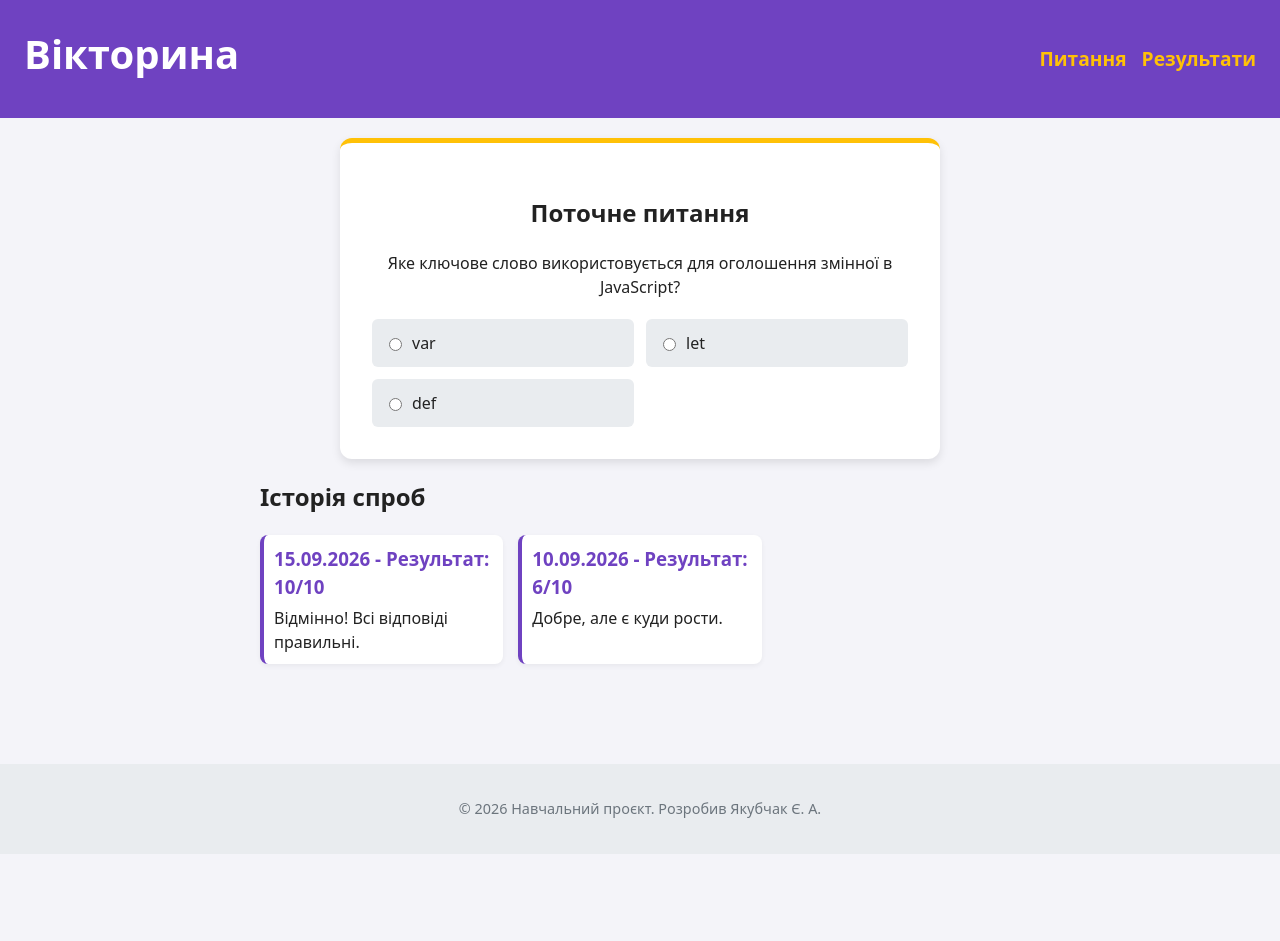
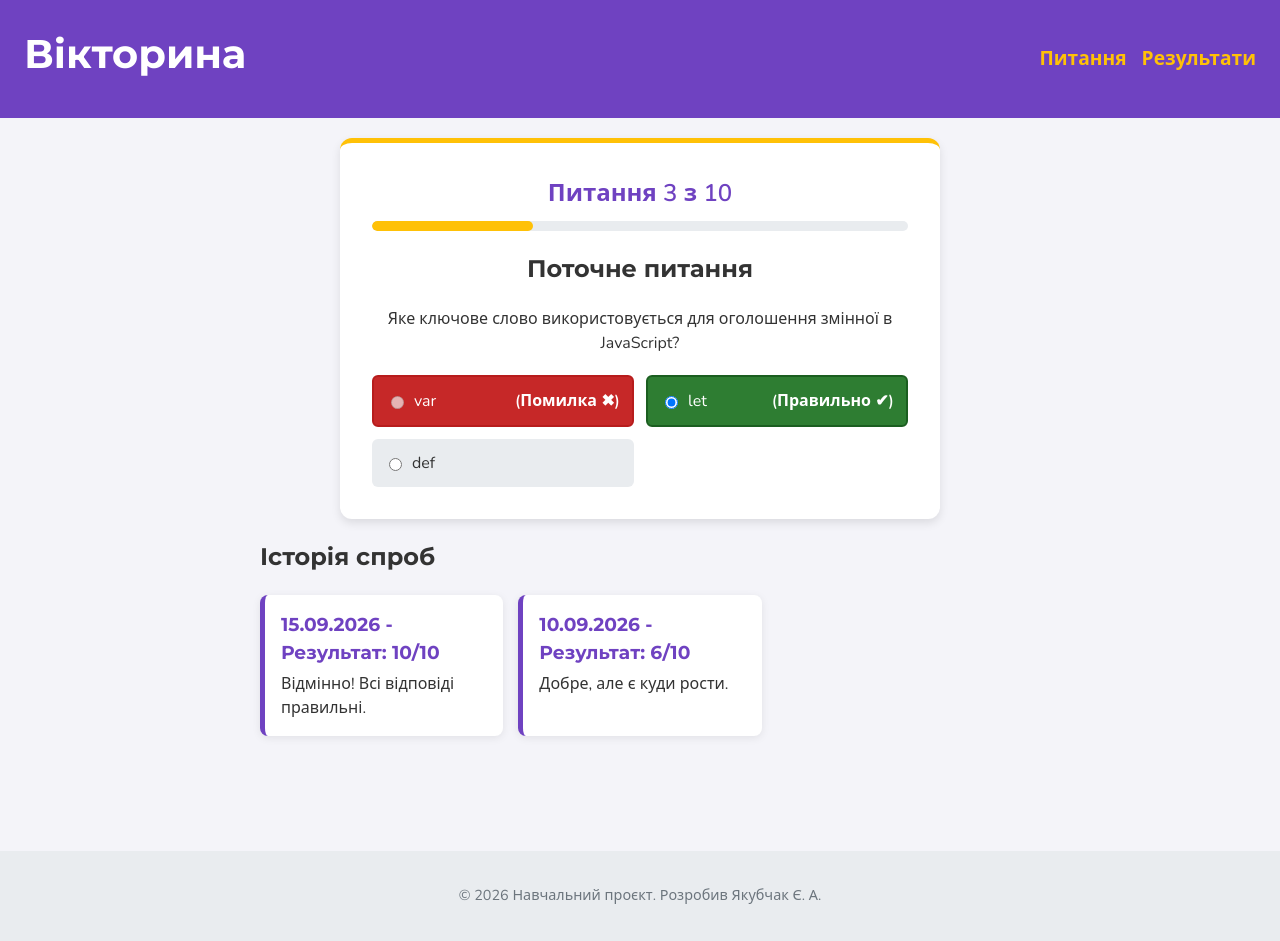
Before and after one commit to zenaakubcak-png/quiz-app, a plain HTML site: page index.html in a window 1280 px wide. Before the commit the page ends 854 px from the top, so only its background shows below. Drawn offline with nearby package versions, Linux system fonts and the light colour scheme.

Commit message:
лабораторна 5

```diff
--- a/css/style.css
+++ b/css/style.css
@@ -1,13 +1,20 @@
+@import url('https://fonts.googleapis.com/css2?family=Montserrat:wght@700&family=Nunito:wght@400;600&display=swap');
 *, *::before, *::after {
     box-sizing: border-box;
 }
 
 body {
     margin: 0;
-    font-family: system-ui, sans-serif;
+    /* Оновлено: два шрифти (Montserrat для заголовків, Nunito для тексту) */
+    font-family: 'Nunito', system-ui, sans-serif;
     line-height: 1.5;
-    color: #222;
-    background-color: #f4f4f9; /* Світлий нейтральний фон сторінки */
+    color: #333; /* Трохи м'якший темний колір для тексту, контраст > 4.5:1 */
+    background-color: #f4f4f9;
+}
+
+/* Налаштування шрифту заголовків */
+h1, h2, h3 {
+    font-family: 'Montserrat', sans-serif;
 }
 
 /* =========================================
@@ -61,6 +68,41 @@ section {
     text-align: center; /* Вимога: центрований текст */
     box-shadow: 0 4px 10px rgba(0, 0, 0, 0.1);
     border-top: 5px solid #ffc107; /* Жовтий акцент */
+}
+
+/* =========================================
+   РЕАЛІЗАЦІЯ НЕЧІТКОЇ ВИМОГИ (Гейміфікація)
+   ========================================= */
+/* Обґрунтування: Щоб проходження квізу було захопливим, додано виразний номер
+   поточного питання та прогрес-індикатор. Це створює відчуття досягнення
+   і мотивує користувача завершити тест. */
+
+.question-header {
+    margin-bottom: 20px;
+    text-align: center;
+}
+
+.question-number {
+    display: block;
+    font-size: 1.5rem;
+    font-weight: 700;
+    color: #6f42c1; /* Фіолетовий акцент */
+    margin-bottom: 10px;
+}
+
+.progress-bar-container {
+    width: 100%;
+    height: 10px;
+    background-color: #e9ecef;
+    border-radius: 5px;
+    overflow: hidden;
+}
+
+.progress-bar {
+    height: 100%;
+    background-color: #ffc107; /* Жовтий акцент */
+    border-radius: 5px;
+    transition: width 0.3s ease;
 }
 
 /* Варіанти відповідей (стилізація label як кнопок) */
@@ -163,6 +205,46 @@ img {
     color: #000;
 }
 
+/* =========================================
+   РЕАЛІЗАЦІЯ ЧІТКОЇ ВИМОГИ (Варіант 8)
+   ========================================= */
+/* Кольори для правильної та неправильної відповіді з контрастом >= 4.5:1 */
+
+.option-btn.correct {
+    background-color: #2e7d32; /* Темно-зелений (WCAG AA пройдено для білого тексту) */
+    color: #ffffff;
+    border: 2px solid #1b5e20;
+}
+
+.option-btn.incorrect {
+    background-color: #c62828; /* Темно-червоний (WCAG AA пройдено для білого тексту) */
+    color: #ffffff;
+    border: 2px solid #b71c1c;
+}
+
+/* Приховуємо текст результату за замовчуванням для невідмічених */
+.option-btn .result-text {
+    display: none;
+    margin-left: auto; /* Відкидає іконку/текст вправо */
+    font-weight: bold;
+}
+
+/* Показуємо текст результату для відмічених */
+.option-btn.correct .result-text,
+.option-btn.incorrect .result-text {
+    display: inline;
+}
+
+/* Відміняємо hover ефект для вже обраних відповідей */
+.option-btn.correct:hover {
+    background-color: #2e7d32;
+    color: #ffffff;
+}
+.option-btn.incorrect:hover {
+    background-color: #c62828;
+    color: #ffffff;
+}
+
 /* Картки історії спроб: 1 колонка */
 .history-cards {
     display: grid;
@@ -172,7 +254,11 @@ img {
 
 /* Скидаємо старий margin-bottom, щоб працював gap */
 #history article {
-    margin-bottom: 0;
+    background-color: white;
+    padding: 16px; /* Збільшено padding для більшого "повітря" */
+    border-radius: 8px;
+    box-shadow: 0 2px 8px rgba(0, 0, 0, 0.08); /* Трохи м'якша тінь */
+    border-left: 5px solid #6f42c1;
 }
 
 
--- a/index.html
+++ b/index.html
@@ -18,19 +18,31 @@
 
     <!-- Основний вміст -->
     <main>
-        <!-- Секція поточного питання (без article, бо питання одне) -->
+        <!-- Секція поточного питання -->
         <section id="current-question">
+            <!-- ДОДАНО: Нечітка вимога (виразний номер питання та прогрес) -->
+            <div class="question-header">
+                <span class="question-number">Питання 3 з 10</span>
+                <div class="progress-bar-container">
+                    <div class="progress-bar" style="width: 30%;"></div>
+                </div>
+            </div>
+
             <h2>Поточне питання</h2>
             <p>Яке ключове слово використовується для оголошення змінної в JavaScript?</p>
 
-            <!-- Форма для забезпечення базової доступності (зв'язок label та input через id/for) -->
             <form class="options">
-                <label class="option-btn">
-                    <input type="radio" name="q1" id="ans1"> var
+                <!-- ДОДАНО: класи correct / incorrect та span з текстом результату для доступності (чітка вимога) -->
+                <label class="option-btn incorrect">
+                    <input type="radio" name="q1" id="ans1" disabled> var
+                    <span class="result-text">(Помилка ✖)</span>
                 </label>
-                <label class="option-btn">
-                    <input type="radio" name="q1" id="ans2"> let
+
+                <label class="option-btn correct">
+                    <input type="radio" name="q1" id="ans2" checked> let
+                    <span class="result-text">(Правильно ✔)</span>
                 </label>
+
                 <label class="option-btn">
                     <input type="radio" name="q1" id="ans3"> def
                 </label>
```
